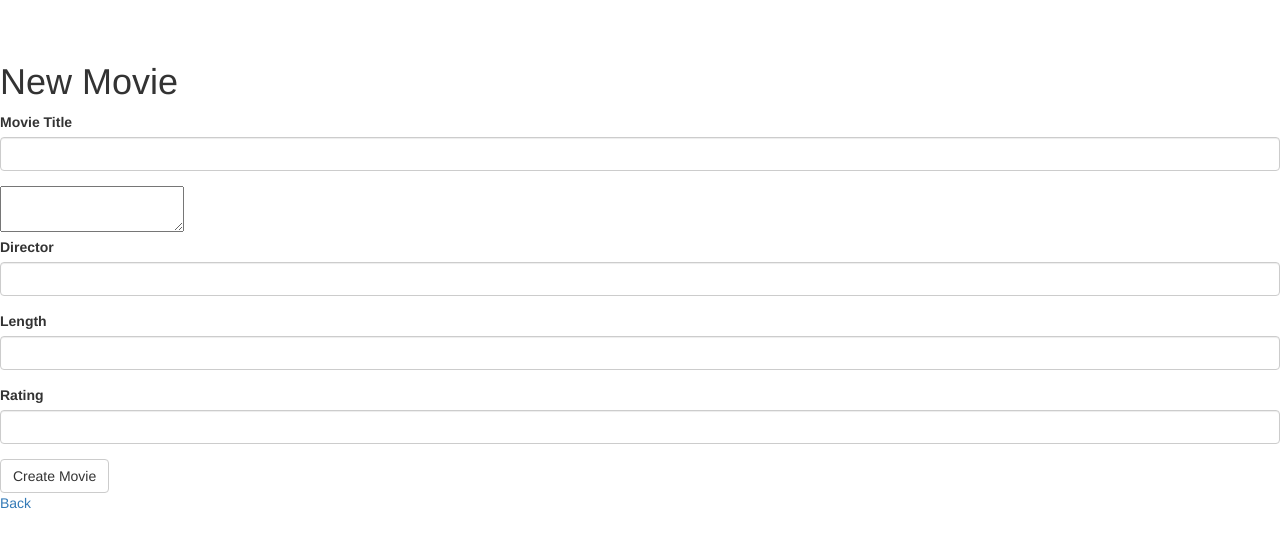
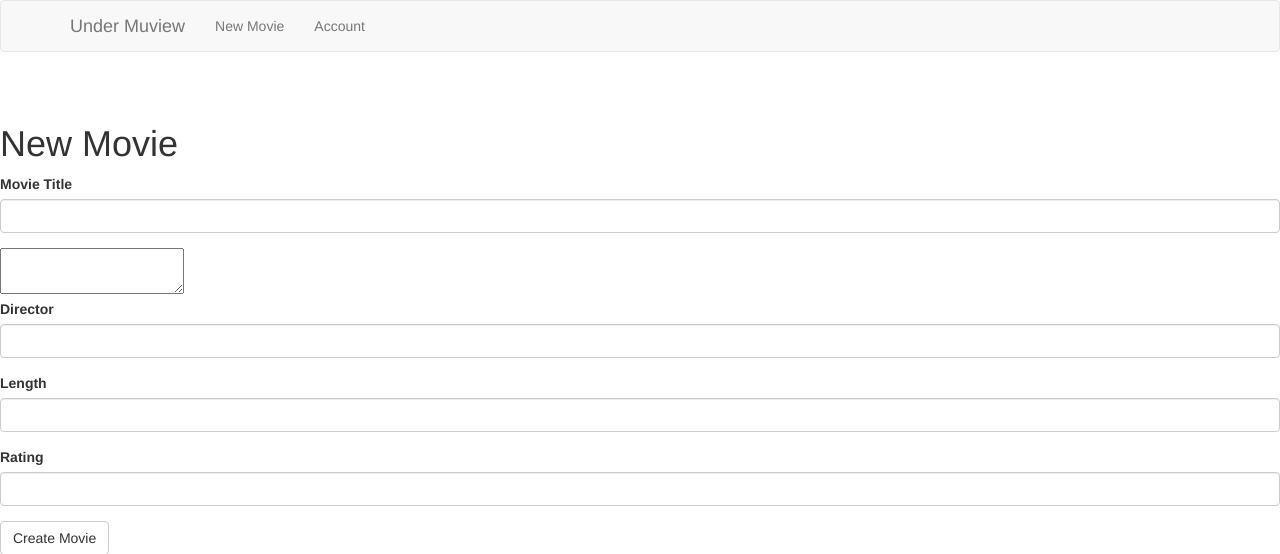
Before and after one commit to Apex-Code/under-muview, a Rails app: page /movies/new in a window 1280 px wide. Shown: the top 554 px of the page. Run offline with Rails 7, Linux system fonts and the light colour scheme; the visitor is signed in with stand-in values (Sample User, id 1); style sheets or scripts are compiled from the project's sources; some libraries are stand-ins or nearby versions.

Commit message:
add layout header partial file, add navbar to layout

```diff
--- a/app/controllers/movies_controller.rb
+++ b/app/controllers/movies_controller.rb
@@ -1,6 +1,7 @@
 class MoviesController < ApplicationController
 
   before_action :find_movie, except: [:index, :new, :create]
+  before_action :authenticate_user!, except: [:index, :show]
 
   def index
   	@movies = Movie.all.order("created_at DESC")
--- /dev/null
+++ b/app/views/layouts/_header.html.erb
@@ -0,0 +1,32 @@
+<nav class="navbar navbar-default" role="navigation">
+  <div class="container">
+    <div class="navbar-header">
+      <button type="button" class="navbar-toggle collapsed" data-toggle="collapse" data-target="#bs-example-navbar-collapse-1">
+        <span class="sr-only">Toggle navigation</span>
+        <span class="icon-bar"></span>
+        <span class="icon-bar"></span>
+        <span class="icon-bar"></span>
+      </button>
+      <%= link_to "Under Muview", root_path, class: "navbar-brand" %>
+    </div>
+
+    <!-- Collect the nav links, forms, and other content for toggling -->
+    <div class="collapse navbar-collapse" id="bs-example-navbar-collapse-1">
+      <ul class="nav navbar-nav">
+
+        <% if user_signed_in? %>
+          <li><%= link_to "New Movie", new_movie_path, class: "active" %></li>
+          <li><%= link_to "Account", edit_user_registration_path %></li>
+
+        <% else %>
+
+          <li><%= link_to "Sign Up", new_user_registration_path, class: "active" %></li>
+          <li><%= link_to "Sign In", new_user_session_path, class: "active" %></li>
+
+
+      </ul>
+
+      <% end %>
+    </div><!-- /.navbar-collapse -->
+  </div><!-- /.container-fluid -->
+</nav>
--- a/app/views/layouts/application.html.erb
+++ b/app/views/layouts/application.html.erb
@@ -1,7 +1,7 @@
 <!DOCTYPE html>
 <html>
   <head>
-    <title>UnderMuview</title>
+    <title>Under Muview</title>
     <%= csrf_meta_tags %>
 
     <%= stylesheet_link_tag    'application', media: 'all', 'data-turbolinks-track': 'reload' %>
@@ -9,6 +9,7 @@
   </head>
 
   <body>
+  <%= render 'layouts/header' %>
   <p class="notice"><%= notice %></p>
   <p class="alert"><%= alert %></p>
     <%= yield %>
--- a/app/views/movies/index.html.erb
+++ b/app/views/movies/index.html.erb
@@ -2,7 +2,7 @@
 <p>Because life is too short to see a movie that sucks.</p>
 
 <% @movies.each do |movie| %>
-  <%= link_to movie.title, movie_path(movie) %> <br>
+  <h1><%= link_to movie.title, movie_path(movie) %></h1> <br>
 <% end %>
 
 <%= link_to "Add a New Movie", new_movie_path %>
```
Also changed, not shown: app/assets/stylesheets/application.scss (line endings or trailing spaces).
